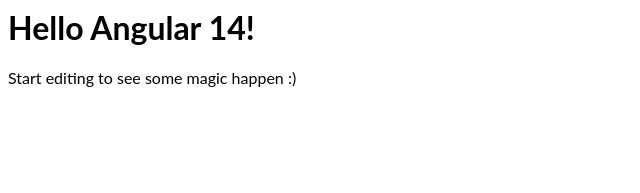
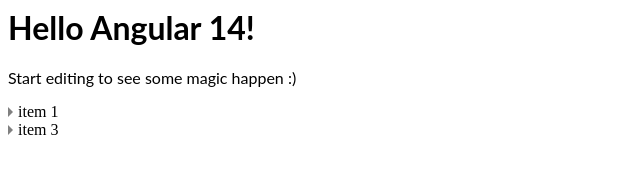
Before and after one commit to mindtech2014/angular-treeview, an Angular app: page / in a window 1280 px wide. Shown: the top 193 px of the page, without its empty margins (0-640 px from the left). Built offline with nearby package versions, Linux system fonts and the light colour scheme.

Commit message:
8 files modified, 1 added

```diff
--- a/src/app/app.component.html
+++ b/src/app/app.component.html
@@ -2,3 +2,4 @@
 <p>
   Start editing to see some magic happen :)
 </p>
+<treeview [treeItems]="treeItems"></treeview>
--- a/src/app/app.component.ts
+++ b/src/app/app.component.ts
@@ -10,4 +10,28 @@
   name = 'Angular ' + VERSION.major;
 
   treeItems: TreeNode<String>[]=[];
+
+  constructor()
+  {
+    const treeNode:TreeNode<String> = new TreeNode<String>();
+    treeNode.label = "item 1";
+    treeNode.data = "item 1";
+    treeNode.children = [];
+
+    const treeNode1:TreeNode<String> = new TreeNode<String>();
+    treeNode1.label = "item child 1";
+    treeNode1.data = treeNode1.label;
+    const treeNode2:TreeNode<String> = new TreeNode<String>();
+    treeNode2.label = "item child 1";
+    treeNode2.data = treeNode1.label;
+
+    treeNode.children.push(treeNode1);
+    treeNode.children.push(treeNode2);
+    this.treeItems.push(treeNode);
+
+    const treeNode3:TreeNode<String> = new TreeNode<String>();
+    treeNode3.label = "item 3";
+    treeNode3.data = "item 3";
+    this.treeItems.push(treeNode3);
+  }
 }
--- a/src/treeview/model/tree-node.ts
+++ b/src/treeview/model/tree-node.ts
@@ -3,4 +3,5 @@
   public label :string;
   public data: T;
   public children: TreeNode<T>[];
+  public expanded: boolean;
 }
--- a/src/treeview/tree-view.module.ts
+++ b/src/treeview/tree-view.module.ts
@@ -9,6 +9,6 @@
     CommonModule
   ],
   declarations: [TreeViewComponent,TreeNodeComponent]
-  ,exports: [TreeViewComponent, TreeNode]
+  ,exports: [TreeViewComponent]
 })
 export class TreeViewModule { }
--- a/src/treeview/treenode/treenode.component.html
+++ b/src/treeview/treenode/treenode.component.html
@@ -1,8 +1,12 @@
 <div class="tree-node">
-  <span><i class="fa fa-plus-square" aria-hidden="true"></i>
-  <span>{{treeNode.label}}</span>
+  <span class="tree-label-node" (click)="nodeClicked(treeNode)">
+    <i class="node-icon" [ngClass]="{'node-icon-exp' : !treeNode.expanded, 'node-icon-cal' : treeNode.expanded}" aria-hidden="true"></i>
+    <span class="tree-label">{{treeNode.label}}</span>
   </span>
-  <div *ngIf="treeNode.children && treeNode.children.length>0" class="tree-children">
-    <treenode [treeNode]="treeNode"></treenode>
+  <div *ngIf="treeNode.expanded && treeNode.children && treeNode.children.length>0" class="tree-children">
+    <div *ngFor="let treeNode of treeNode.children" class="tree-children">
+    <treenode [treeNode]="treeNode" (onNodeClicked)="nodeClicked.bind($event)"></treenode>
+  </div>
+
   </div>
 </div>
--- a/src/treeview/treenode/treenode.component.ts
+++ b/src/treeview/treenode/treenode.component.ts
@@ -1,14 +1,21 @@
-import { Component, Input } from '@angular/core';
+import { Component, Input, Output, EventEmitter } from '@angular/core';
+import { TreeNode } from '../model/tree-node';
 
 @Component({
   selector: 'treenode',
   templateUrl: './treenode.component.html',
+  styleUrls: [ '../treeview.css' ]
 })
 export class TreeNodeComponent{
 
   @Input('treeNode') treeNode;
+  @Output() onNodeClicked = new EventEmitter<TreeNode<any>>();
 
   constructor() { }
 
+  public nodeClicked(node: TreeNode<any>)
+  {
+    this.onNodeClicked.emit(node);
+  }
 
 }
--- a/src/treeview/treeview.component.html
+++ b/src/treeview/treeview.component.html
@@ -1,3 +1,3 @@
-  <div *ngIf="treeNode.children && treeNode.children.length>0" class="tree-children">
-    <treenode [treeNode]="treeNode"></treenode>
-  </div>
+<div *ngFor="let treeNode of treeItems" class="tree-children">
+  <treenode [treeNode]="treeNode" (onNodeClicked)="nodeClicked($event)"></treenode>
+</div>
--- a/src/treeview/treeview.component.ts
+++ b/src/treeview/treeview.component.ts
@@ -1,8 +1,10 @@
 import { Component, Input } from '@angular/core';
+import { TreeNode } from './model/tree-node';
 
 @Component({
   selector: 'treeview',
   templateUrl: './treeview.component.html',
+  styleUrls: [ './treeview.css' ]
 })
 export class TreeViewComponent{
 
@@ -10,5 +12,9 @@
 
   constructor() { }
 
+  public nodeClicked(node:TreeNode<any>)
+  {
+    node.expanded = !node.expanded;
+  }
 
 }
--- /dev/null
+++ b/src/treeview/treeview.css
@@ -0,0 +1,23 @@
+.tree-label
+{
+  padding: 5px;
+}
+.node-icon-exp
+{
+   width: 0px;
+    height: 0px;
+    display: inline-block;
+    border-top: 5px solid transparent;
+    border-bottom: 5px solid transparent;
+    border-left: 5px solid gray;
+}
+
+.node-icon-cal
+{
+   width: 0px;
+    height: 0px;
+    display: inline-block;
+   border-left: 5px solid transparent;
+	border-right: 5px solid transparent;
+	border-top: 5px solid gray;
+}
```
